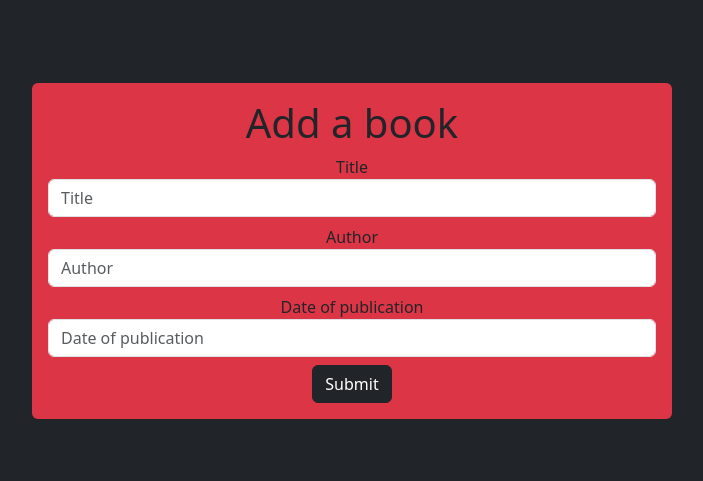
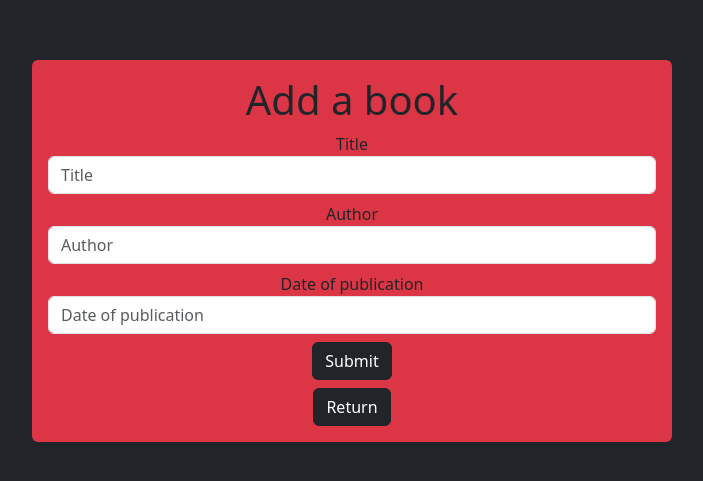
Before and after one commit to Julen37/exo-crudNodeReact-Books, a React (Create React App) app in the folder frontend/: page /create in a window 1280 px wide. Shown: the part 149-630 px from the top of the page, without its empty margins (288-991 px from the left). Built offline with nearby package versions, Linux system fonts and the light colour scheme.

Commit message:
link return dans create et update form

```diff
--- a/frontend/src/components/CreateBook.js
+++ b/frontend/src/components/CreateBook.js
@@ -1,6 +1,6 @@
 import React, { useState } from 'react'
 import axios from 'axios'
-import { useNavigate } from 'react-router-dom';
+import { Link, useNavigate } from 'react-router-dom';
 
 function CreateBook() {
 
@@ -8,7 +8,7 @@ function CreateBook() {
     const [author, setAuthor] = useState('');
     const [date, setDate] = useState('');
 
-    const navigate =useNavigate();
+    const navigate = useNavigate();
 
     function handleSubmit(event) {
         event.preventDefault();
@@ -38,6 +38,7 @@ function CreateBook() {
                 </div>
                 <button className='btn btn-dark'>Submit</button>
             </form>
+            <Link to="/" className='btn btn-dark mt-2'>Return</Link>
         </div>
     </div>
   )
--- a/frontend/src/components/UpdateBook.js
+++ b/frontend/src/components/UpdateBook.js
@@ -1,6 +1,6 @@
 import React, { useState } from 'react'
 import axios from 'axios'
-import { useNavigate, useParams } from 'react-router-dom';
+import { Link, useNavigate, useParams } from 'react-router-dom';
 
 function UpdateBook() {
 
@@ -41,6 +41,7 @@ function UpdateBook() {
                 </div>
                 <button className='btn btn-dark'>Submit</button>
             </form>
+            <Link to="/" className='btn btn-secondary mt-2'>Return</Link>
         </div>
     </div>
   )
```
